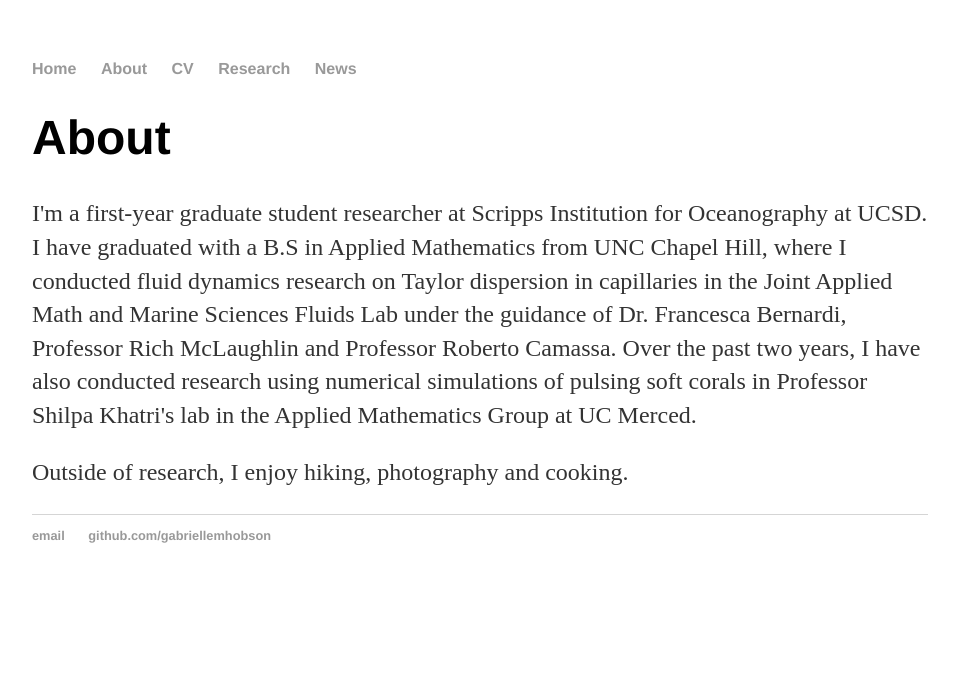
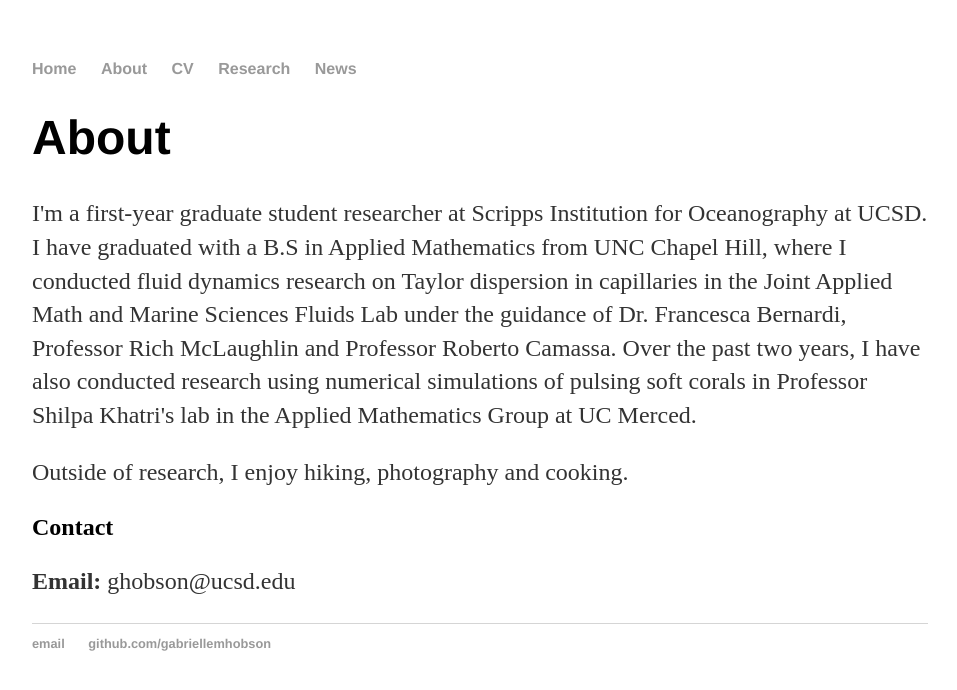
Before and after one commit to gabriellemhobson/gabriellemhobson.github.io, a Jekyll site: the page built from about/index.html, in a window 1280 px wide. Shown: the top 690 px of the page, without its empty margins (160-1117 px from the left). Built offline with Jekyll 4.4.1, drawn with Linux system fonts in a browser that asks for light colours.

Commit message:
Update index.html
added email for contacting me

```diff
--- a/about/index.html
+++ b/about/index.html
@@ -9,4 +9,7 @@
 	Fluids Lab under the guidance of Dr. Francesca Bernardi, Professor Rich McLaughlin and Professor Roberto Camassa.
 	Over the past two years, I have also conducted research using numerical simulations of pulsing soft corals in Professor Shilpa Khatri's lab in the Applied Mathematics Group at UC Merced.  </p>
 	<p> Outside of research, I enjoy hiking, photography and cooking. </p>
+	<h2> Contact </h2>
+	<p> <b> Email: </b> ghobson@ucsd.edu </p>
+
 </div><!-- /.blurb -->
```
